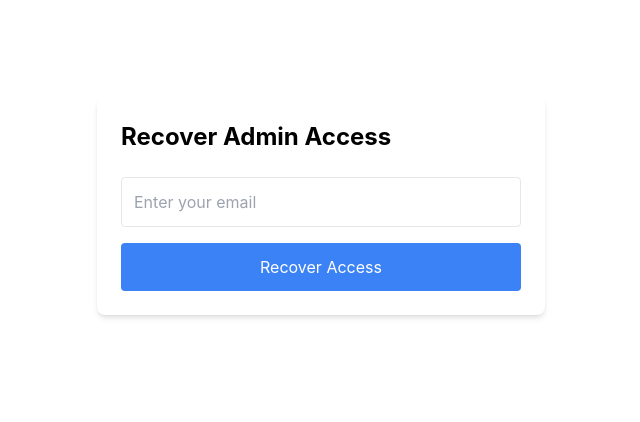
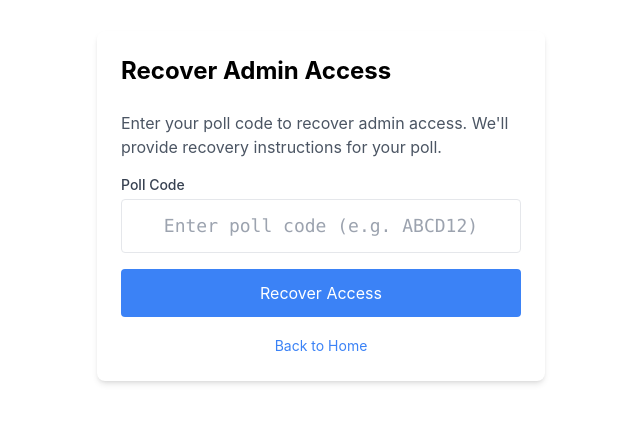
Before and after one commit to shreyk1004/date-select, a React (Create React App) app in the folder select-tool/: page /poll/recover in a window 1280 px wide. Shown: the part 194-616 px from the top of the page, without its empty margins (319-959 px from the left). Built offline with nearby package versions, Linux system fonts and the light colour scheme.

Commit message:
fixed more bugs on poll creation, admin panel, etc.

```diff
--- a/select-tool/src/App.js
+++ b/select-tool/src/App.js
@@ -1,8 +1,9 @@
 import React, { useState, useMemo, useEffect, useCallback, memo, useRef } from 'react';
-import { Calendar as CalendarIcon, Trash2 } from 'lucide-react';
-import { BrowserRouter, Routes, Route, Navigate, useLocation, useParams } from 'react-router-dom';
+import { Calendar as CalendarIcon, Trash2, Settings } from 'lucide-react';
+import { BrowserRouter, Routes, Route, Navigate, useLocation, useParams, useNavigate } from 'react-router-dom';
 import Calendar from 'react-calendar';
 import { PollProvider } from './contexts/PollContext';
+import { usePoll } from './contexts/PollContext';
 import { getCompletePollData, addDateToPoll, removeDateFromPoll, setUserAvailability, addCommentToDate } from './services/pollService';
 
 // Import all components
@@ -144,6 +145,81 @@ const DateEntry = memo(({
     </div>
   );
 });
+
+// AdminButton component for accessing admin panel
+const AdminButton = ({ pollId, pollTitle }) => {
+  const navigate = useNavigate();
+  const [showPopup, setShowPopup] = useState(false);
+  const [inputToken, setInputToken] = useState('');
+  const [error, setError] = useState('');
+  const { checkAdminToken } = usePoll();
+
+  const handleAdminAccess = () => {
+    if (checkAdminToken(pollId, inputToken)) {
+      navigate(`/poll/${pollId}/admin`, {
+        state: {
+          adminToken: inputToken,
+          isVerified: true,
+          pollData: {
+            title: pollTitle
+          }
+        }
+      });
+    } else {
+      setError('Invalid admin token');
+    }
+  };
+
+  return (
+    <>
+      <button
+        onClick={() => setShowPopup(true)}
+        className="fixed bottom-4 left-4 p-2 rounded-full bg-gray-100 hover:bg-gray-200 transition-colors"
+        title="Admin Settings"
+      >
+        <Settings className="w-6 h-6 text-gray-600" />
+      </button>
+
+      {/* Admin popup overlay */}
+      {showPopup && (
+        <div className="fixed inset-0 bg-black bg-opacity-50 flex items-center justify-center z-50">
+          <div className="bg-white rounded-lg p-6 w-96 shadow-xl">
+            <h2 className="text-xl font-bold mb-4">Admin Access</h2>
+            {error && (
+              <div className="mb-4 p-3 bg-red-100 text-red-700 rounded text-sm">
+                {error}
+              </div>
+            )}
+            <input
+              type="text"
+              value={inputToken}
+              onChange={(e) => {
+                setInputToken(e.target.value);
+                setError('');
+              }}
+              placeholder="Enter admin token"
+              className="w-full border rounded p-2 mb-4"
+            />
+            <div className="flex justify-end gap-2">
+              <button
+                onClick={() => setShowPopup(false)}
+                className="px-4 py-2 text-gray-600 hover:text-gray-800"
+              >
+                Cancel
+              </button>
+              <button
+                onClick={handleAdminAccess}
+                className="px-4 py-2 bg-blue-500 text-white rounded hover:bg-blue-600"
+              >
+                Verify
+              </button>
+            </div>
+          </div>
+        </div>
+      )}
+    </>
+  );
+};
 
 // Move PollView component outside of App to avoid closure issues
 const PollView = () => {
@@ -540,6 +616,10 @@ const PollView = () => {
           </div>
         </div>
       </div>
+      <AdminButton
+        pollId={pollId}
+        pollTitle={poll.title}
+      />
     </div>
   );
 };
--- a/select-tool/src/components/PollRecover.js
+++ b/select-tool/src/components/PollRecover.js
@@ -2,16 +2,16 @@ import React, { useState } from 'react';
 import { useNavigate } from 'react-router-dom';
 
 function PollRecover() {
-  const [email, setEmail] = useState('');
+  const [pollCode, setPollCode] = useState('');
   const [status, setStatus] = useState('');
   const navigate = useNavigate();
 
   const handleSubmit = async (e) => {
     e.preventDefault();
-    // In a real app, this would make an API call
-    if (email.includes('@')) { // Mock validation
+    // In a real app, this would make an API call to validate poll code and send recovery info
+    if (pollCode.trim().length >= 4) { // Mock validation - poll codes are usually 6 chars but allow 4+
       setStatus('success');
-      // Mock successful recovery
+      // Mock successful recovery - redirect to home after showing success message
       setTimeout(() => {
         navigate('/');
       }, 3000);
@@ -25,27 +25,38 @@ function PollRecover() {
       <div className="max-w-md w-full p-6 bg-white rounded-lg shadow-md">
         <h1 className="text-2xl font-bold mb-6">Recover Admin Access</h1>
 
+        <p className="text-gray-600 mb-4">
+          Enter your poll code to recover admin access. We'll provide recovery instructions for your poll.
+        </p>
+
         {status === 'success' && (
           <div className="mb-4 p-3 bg-green-100 text-green-700 rounded">
-            Recovery email sent! Please check your inbox.
+            Poll found! Recovery instructions will be available soon. Redirecting to home...
           </div>
         )}
 
         {status === 'error' && (
           <div className="mb-4 p-3 bg-red-100 text-red-700 rounded">
-            No poll found with this email.
+            Invalid poll code. Please check and try again.
           </div>
         )}
 
         <form onSubmit={handleSubmit} className="space-y-4">
-          <input
-            type="email"
-            value={email}
-            onChange={(e) => setEmail(e.target.value)}
-            placeholder="Enter your email"
-            className="w-full border rounded p-3"
-            required
-          />
+          <div>
+            <label htmlFor="pollCode" className="block text-sm font-medium text-gray-700 mb-1">
+              Poll Code
+            </label>
+            <input
+              id="pollCode"
+              type="text"
+              value={pollCode}
+              onChange={(e) => setPollCode(e.target.value.toUpperCase())}
+              placeholder="Enter poll code (e.g. ABCD12)"
+              className="w-full border rounded p-3 text-center text-lg font-mono"
+              maxLength="8"
+              required
+            />
+          </div>
           <button
             type="submit"
             className="w-full bg-blue-500 text-white px-4 py-3 rounded hover:bg-blue-600"
@@ -53,6 +64,15 @@ function PollRecover() {
             Recover Access
           </button>
         </form>
+
+        <div className="mt-4 text-center">
+          <button
+            onClick={() => navigate('/')}
+            className="text-blue-500 hover:text-blue-700 text-sm"
+          >
+            Back to Home
+          </button>
+        </div>
       </div>
     </div>
   );
```
